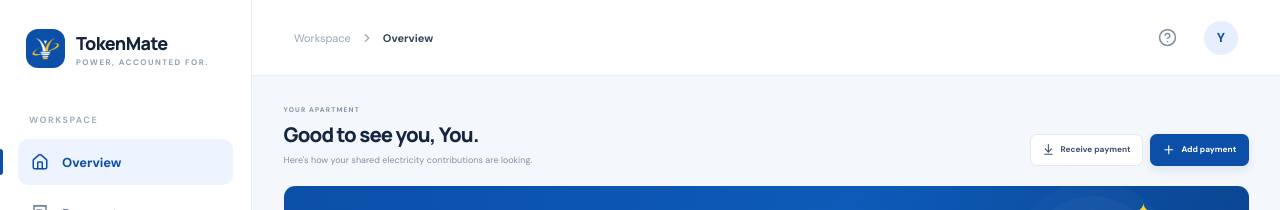
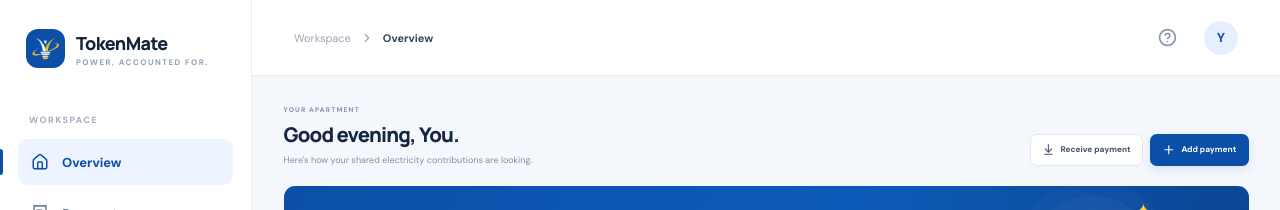
Before and after one commit to alpha-odiero/tokenmate, a React (Vite) app in the folder tokenmate/: page / in a window 1280 px wide. Both pictures are taken after a click on the button "Open TokenMate". Shown: the top 210 px of the page. Built offline with nearby package versions, Linux system fonts and the light colour scheme.

Commit message:
Greet users based on the time of day

```diff
--- a/tokenmate/src/main.jsx
+++ b/tokenmate/src/main.jsx
@@ -18,6 +18,13 @@ const moneyExact = n => new Intl.NumberFormat('en-KE', { style: 'currency', curr
 const dateLabel = value => new Intl.DateTimeFormat('en-KE', { day: 'numeric', month: 'short', year: 'numeric', hour: '2-digit', minute: '2-digit' }).format(new Date(value));
 const uid = () => crypto.randomUUID?.() || `tm-${Date.now()}-${Math.random().toString(16).slice(2)}`;
 const cleanToken = value => String(value || '').replace(/\D/g, '');
+const timeGreeting = (date = new Date()) => {
+  const hour = date.getHours();
+  if (hour >= 5 && hour < 12) return 'Good morning';
+  if (hour >= 12 && hour < 17) return 'Good afternoon';
+  if (hour >= 17 && hour < 21) return 'Good evening';
+  return 'Good night';
+};
 
 let updateServiceWorker = null;
 function setupServiceWorker(onUpdate) {
@@ -293,7 +300,7 @@ function Dashboard({settings,totals,tokenStats,smsAccess,payments,onAdd,onPage,o
   const recent=payments.slice(0,4);const pending=payments.filter(p=>p.acknowledgementStatus==='pending').length;
   const TrendIcon=tokenStats.trend==='rising'?TrendingUp:tokenStats.trend==='dropping'?TrendingDown:Minus;
   const trendLabel=tokenStats.trend==='rising'?'Rising':tokenStats.trend==='dropping'?'Dropping':'Steady';
-  return <><div className="page-heading"><div><div className="eyebrow">YOUR APARTMENT</div><h1>Good to see you, {settings.myName}.</h1><p>Here's how your shared electricity contributions are looking.</p></div><div className="heading-actions"><button className="button button-outline" onClick={onReceive}><ArrowDownToLine size={17}/> Receive payment</button><button className="button button-primary" onClick={onAdd}><Plus size={18}/> Add payment</button></div></div>
+  return <><div className="page-heading"><div><div className="eyebrow">YOUR APARTMENT</div><h1>{timeGreeting()}, {settings.myName}.</h1><p>Here's how your shared electricity contributions are looking.</p></div><div className="heading-actions"><button className="button button-outline" onClick={onReceive}><ArrowDownToLine size={17}/> Receive payment</button><button className="button button-primary" onClick={onAdd}><Plus size={18}/> Add payment</button></div></div>
     <div className="welcome-banner"><div className="banner-copy"><span className="banner-kicker"><Sparkles size={14}/> APARTMENT POWER SUMMARY</span><h2>Keep the power on.<br/><span>Keep everything clear.</span></h2><p>Every contribution deserves a clear record.</p></div><div className="banner-art"><div className="banner-circle"><img className="banner-logo" src={tokenMateLogo} alt="TokenMate" /></div><div className="banner-spark spark-a">✦</div><div className="banner-spark spark-b">✧</div></div></div>
     <div className="stats-grid"><StatCard label="Total contributions" value={money(totals.total)} note={`${totals.count} recorded payment${totals.count===1?'':'s'}`} icon={Wallet} tone="blue"/>{totals.byMember.map((m,i)=><StatCard key={m.name} label={m.name} value={money(m.total)} note="Total paid so far" icon={Activity} tone={['yellow','purple','green','blue'][i%4]}/>)}<StatCard label="Contribution gap" value={money(totals.difference)} note={totals.difference===0?'Everyone is currently even':`${totals.top.name} has paid more`} icon={Zap} tone="green"/></div>
     {smsAccess && <section className="panel token-insights"><div className="panel-heading"><div><h3>Token insights</h3><p>Calculated from your saved KPLC SMS messages</p></div><span className={`trend-pill ${tokenStats.trend}`}><TrendIcon size={14}/> {trendLabel}{tokenStats.count>1?` ${tokenStats.change.toFixed(1)}%`:''}</span></div><div className="insight-metrics"><div><span>Average per purchase</span><b>{tokenStats.count?money(tokenStats.avgAmount):'—'}</b><small>{tokenStats.count} message{tokenStats.count===1?'':'s'} analysed</small></div><div><span>Average token rate</span><b>{tokenStats.avgRate?`${moneyExact(tokenStats.avgRate)}/kWh`:'—'}</b><small>{tokenStats.avgRate?'From imported SMS units':'Add kWh units to your SMS to see the rate'}</small></div><div><span>Trend</span><b className={`trend-text ${tokenStats.trend}`}>{trendLabel}</b><small>{tokenStats.count>1?(tokenStats.trend==='rising'?'Higher than earlier purchases':tokenStats.trend==='dropping'?'Lower than earlier purchases':'In line with earlier purchases'):'Add more messages to compare'}</small></div></div></section>}
```
Also changed, not shown: 4 other files (tests, documents, lock files or other folders).
